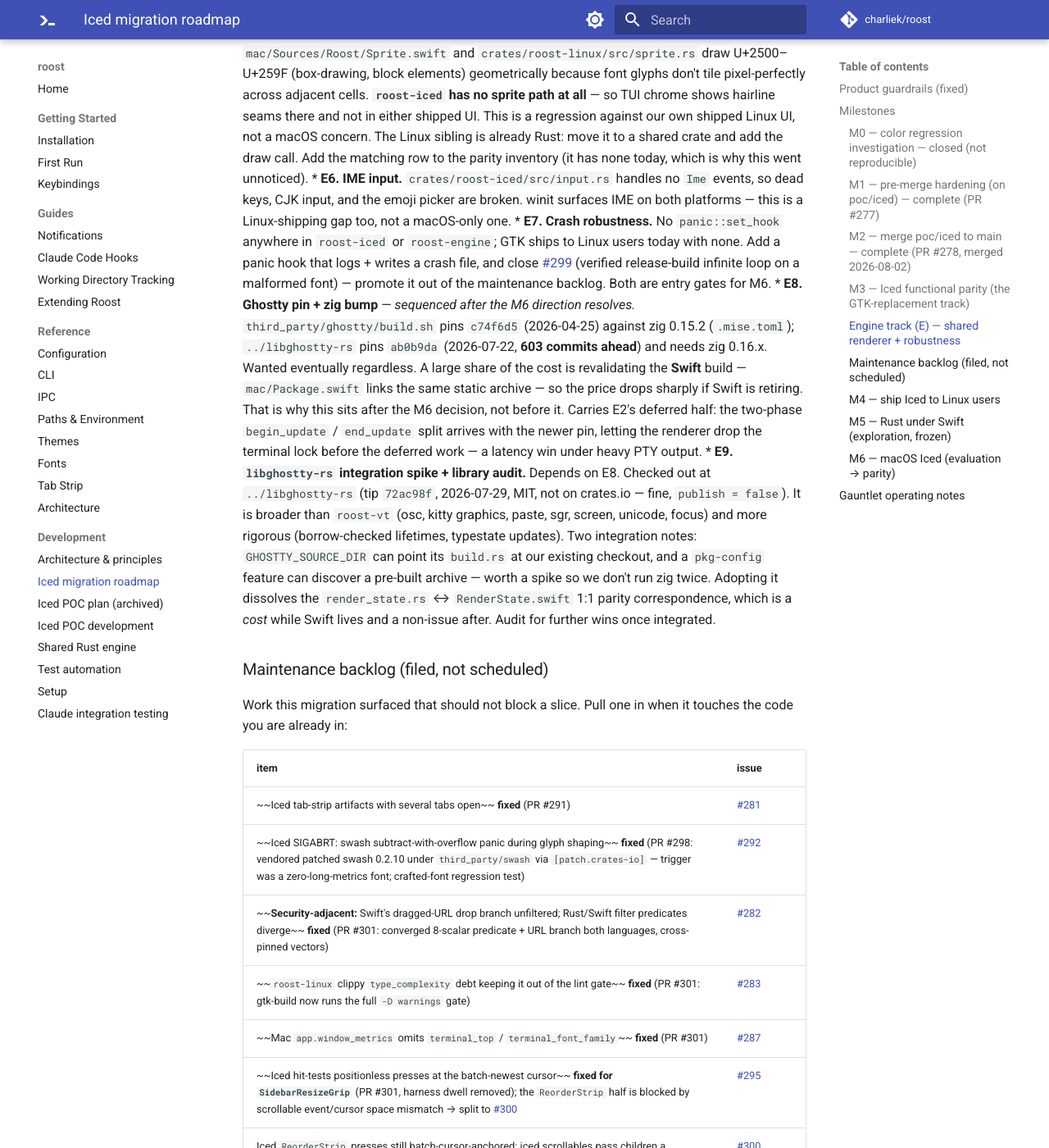
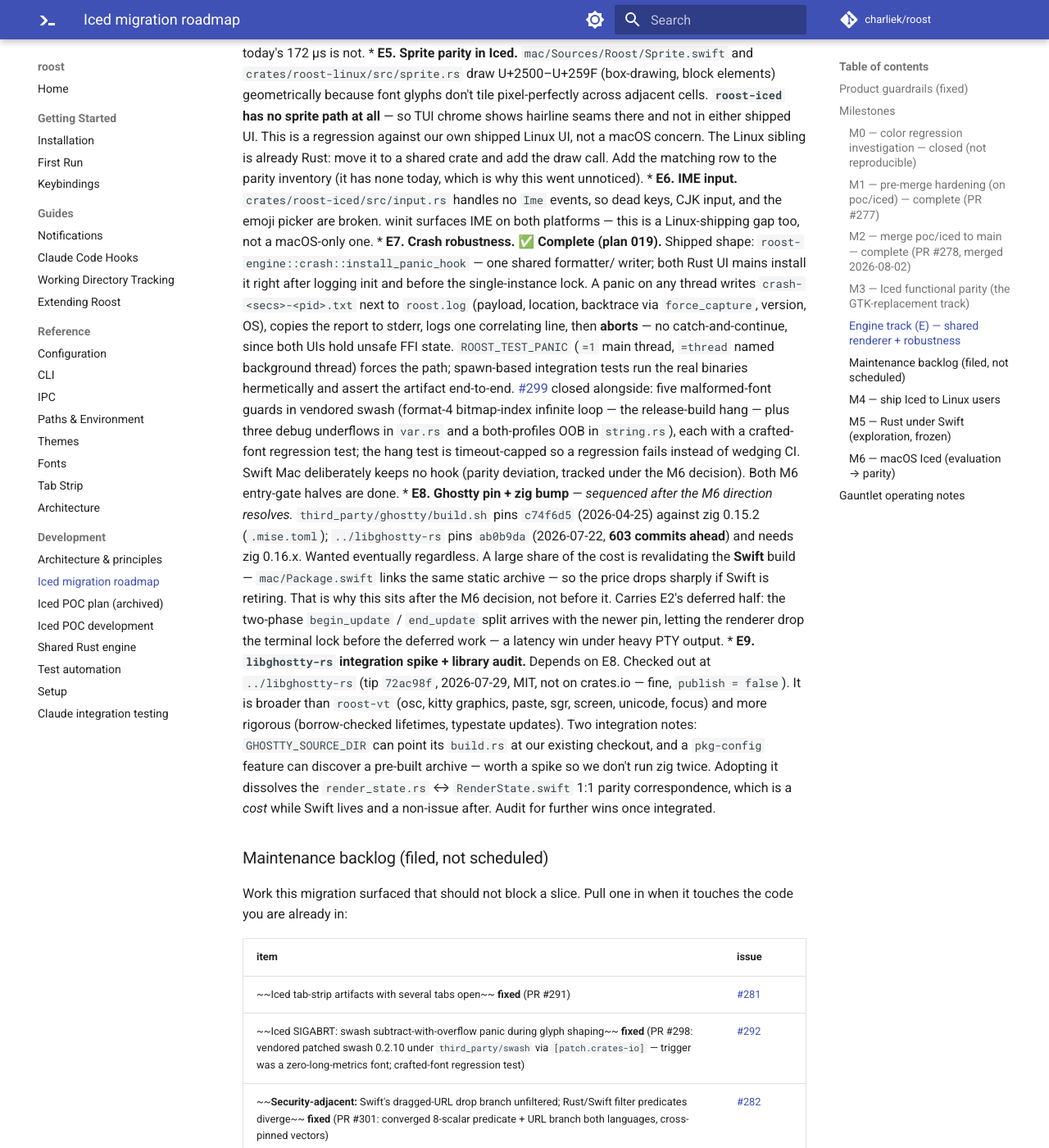
Before and after one commit to charliek/roost, an MkDocs documentation site: the page built from docs/development/iced-migration-roadmap.md, in a window 1280 px wide and 1400 px high, scrolled down 8369 px. Shown: the whole window at 82% size. Built offline with MkDocs 1.6.1 and Material for MkDocs 9.7.7, drawn with Linux system fonts in a browser that asks for light colours; comment, search, counter and statistics services are not loaded; some of the changed text lies outside the part shown.

Commit message:
docs: mark E7 complete; promote #299 out of the maintenance backlog
Co-Authored-By: Claude Fable 5 <noreply@anthropic.com>
Claude-Session: https://claude.ai/code/session_01SgxiEBQTqgNjPswKqcs12d

```diff
--- a/docs/development/iced-migration-roadmap.md
+++ b/docs/development/iced-migration-roadmap.md
@@ -373,7 +373,7 @@ recorded alongside it rather than quietly edited away.
   the "do not start without the number" gate existed. Three
   disqualifiers, strongest first:
   1. **Grid drift.** Both UIs position cells at the **floored** font
-     advance (`terminal_widget.rs` `measured.width.floor()`;
+     advance (`crates/roost-iced/src/terminal_widget.rs` `measured.width.floor()`;
      `crates/roost-linux/src/cell_metrics.rs:60-63`, floored against
      smearing) while a shaped run advances at the natural fractional
      width — measured 8.83 px vs 8 at 11 pt, so a coalesced 60-cell run
@@ -419,11 +419,24 @@ recorded alongside it rather than quietly edited away.
   events, so dead keys, CJK input, and the emoji picker are broken.
   winit surfaces IME on both platforms — this is a Linux-shipping gap
   too, not a macOS-only one.
-* **E7. Crash robustness.** No `panic::set_hook` anywhere in `roost-iced`
-  or `roost-engine`; GTK ships to Linux users today with none. Add a
-  panic hook that logs + writes a crash file, and close [#299] (verified
-  release-build infinite loop on a malformed font) — promote it out of
-  the maintenance backlog. Both are entry gates for M6.
+* **E7. Crash robustness.** ✅ **Complete (plan 019).** Shipped shape:
+  `roost-engine::crash::install_panic_hook` — one shared formatter/
+  writer; both Rust UI mains install it right after logging init and
+  before the single-instance lock. A panic on any thread writes
+  `crash-<secs>-<pid>.txt` next to `roost.log` (payload, location,
+  backtrace via `force_capture`, version, OS), copies the report to
+  stderr, logs one correlating line, then **aborts** — no
+  catch-and-continue, since both UIs hold unsafe FFI state.
+  `ROOST_TEST_PANIC` (`=1` main thread, `=thread` named background
+  thread) forces the path; spawn-based integration tests run the real
+  binaries hermetically and assert the artifact end-to-end. [#299]
+  closed alongside: five malformed-font guards in vendored swash
+  (format-4 bitmap-index infinite loop — the release-build hang — plus
+  three debug underflows in `var.rs` and a both-profiles OOB in
+  `string.rs`), each with a crafted-font regression test; the hang
+  test is timeout-capped so a regression fails instead of wedging CI.
+  Swift Mac deliberately keeps no hook (parity deviation, tracked
+  under the M6 decision). Both M6 entry-gate halves are done.
 * **E8. Ghostty pin + zig bump** — *sequenced after the M6 direction
   resolves.* `third_party/ghostty/build.sh` pins `c74f6d5` (2026-04-25)
   against zig 0.15.2 (`.mise.toml`); `../libghostty-rs` pins `ab0b9da`
@@ -461,7 +474,7 @@ when it touches the code you are already in:
 | ~~Mac `app.window_metrics` omits `terminal_top` / `terminal_font_family`~~ **fixed** (PR #301) | [#287] |
 | ~~Iced hit-tests positionless presses at the batch-newest cursor~~ **fixed for `SidebarResizeGrip`** (PR #301, harness dwell removed); the `ReorderStrip` half is blocked by scrollable event/cursor space mismatch → split to [#300] | [#295] |
 | Iced `ReorderStrip` presses still batch-cursor-anchored: iced scrollables pass children a translated cursor but the raw untranslated event, so an event-position anchor is off by the scroll offset | [#300] |
-| Vendored swash: three further malformed-font robustness findings (incl. a verified upstream format-4 bitmap-index infinite loop — release-build hang) | [#299] |
+| ~~Vendored swash: three further malformed-font robustness findings (incl. a verified upstream format-4 bitmap-index infinite loop — release-build hang)~~ **fixed** (plan 019: five guards in `third_party/swash` — strike.rs bisection typo, var.rs ×3 debug underflows, string.rs OOB read — each with a crafted-font regression test; the format-4 record-offset off-by-one is documented residual, README.roost.md has the delta list) | [#299] |
 | Terminal multi-click is wall-clock-only — **parked deliberately** (PR #301 triage): porting the strip's frame-grace would fuse deliberate slow clicks into word-select on idle terminals (a click schedules a redraw, so a 1-2 frame gap is the normal idle signature, not a stall); revisit only if it actually flakes | [#297] |
 | No CI gate for GTK↔Iced visual parity (capture tooling is human-reviewed) — decide "required or waived" as part of the M4 entry audit | [#284] |
 | No real-input (CGEvent) harness on macOS — uinput tier is Linux-only | [#285] |
```
